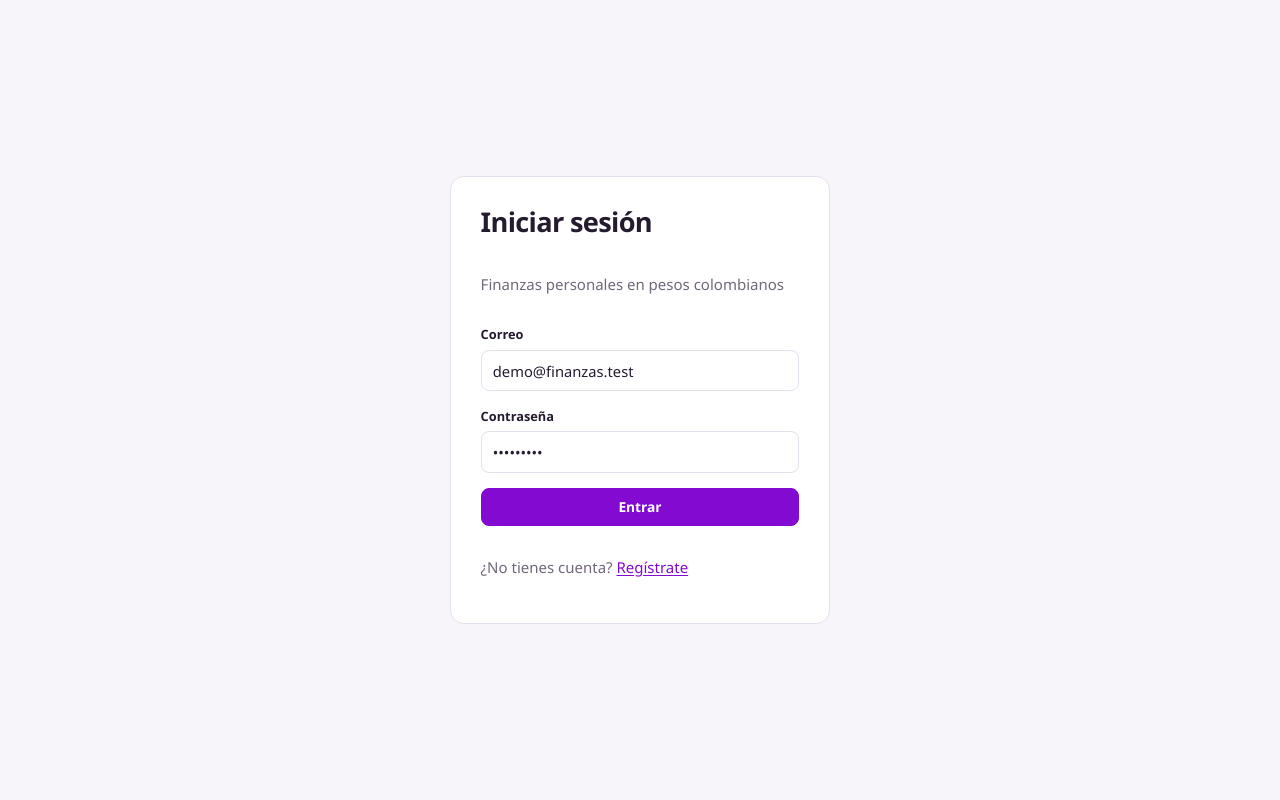
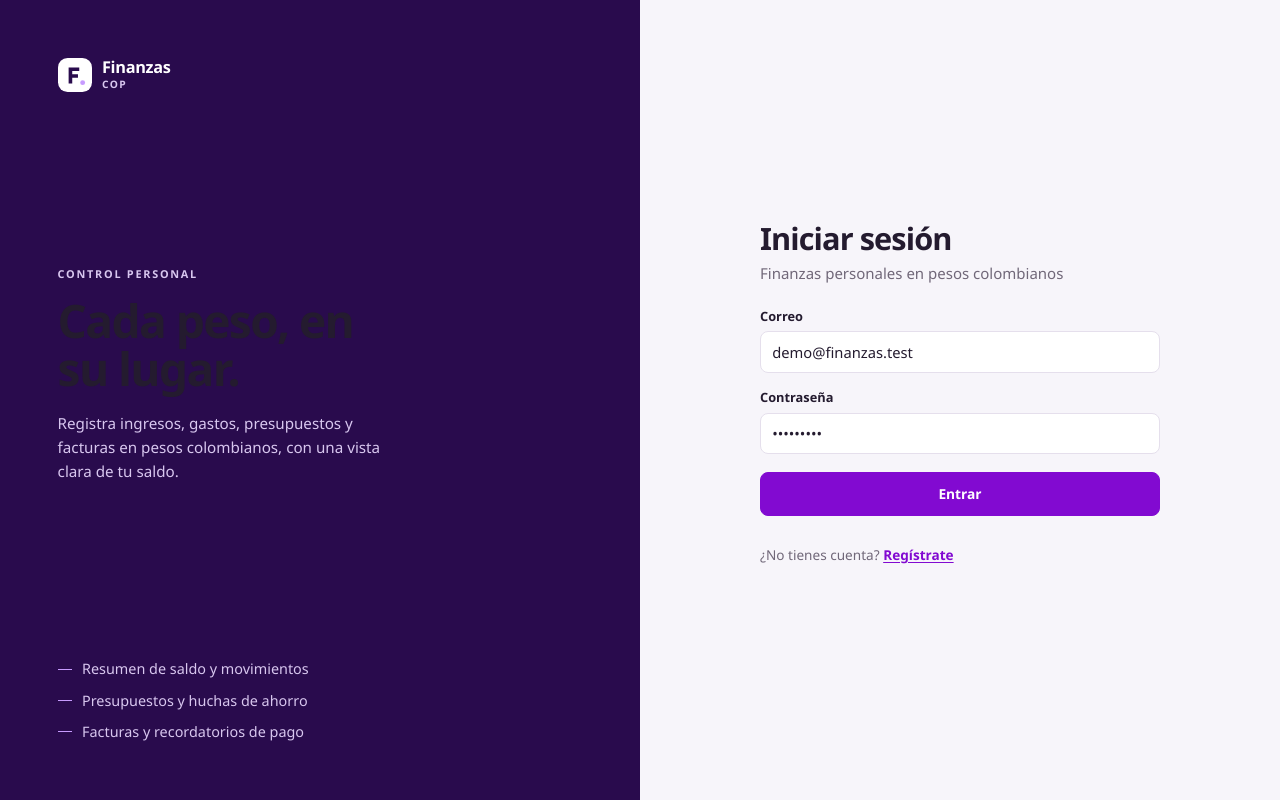
Before and after one commit to RobinsonAG1/Aplicacion-finanzas, a React (Vite) app in the folder frontend/: page /login in a window 1280 px wide. Built offline with nearby package versions, Linux system fonts and the light colour scheme; no server answers.

Commit message:
UI Identidad 3 - acceso dividido con panel de marca

```diff
--- /dev/null
+++ b/frontend/src/components/AuthLayout.tsx
@@ -0,0 +1,50 @@
+import type { ReactNode } from 'react'
+import { Link } from 'react-router-dom'
+import { BrandMark } from './BrandMark'
+
+type AuthLayoutProps = {
+  title: string
+  subtitle: string
+  children: ReactNode
+}
+
+export function AuthLayout({ title, subtitle, children }: AuthLayoutProps) {
+  return (
+    <div className="auth-screen">
+      <aside className="auth-brand">
+        <Link to="/login" className="brand auth-brand-link" aria-label="Finanzas COP">
+          <BrandMark size={34} />
+          <span className="brand-text">
+            <span className="brand-name">Finanzas</span>
+            <span className="brand-sub">COP</span>
+          </span>
+        </Link>
+
+        <div className="auth-brand-copy">
+          <p className="auth-eyebrow">Control personal</p>
+          <h2>Cada peso, en su lugar.</h2>
+          <p>
+            Registra ingresos, gastos, presupuestos y facturas en pesos colombianos, con una
+            vista clara de tu saldo.
+          </p>
+        </div>
+
+        <ul className="auth-points">
+          <li>Resumen de saldo y movimientos</li>
+          <li>Presupuestos y huchas de ahorro</li>
+          <li>Facturas y recordatorios de pago</li>
+        </ul>
+      </aside>
+
+      <main className="auth-main">
+        <div className="auth-card">
+          <header className="auth-head">
+            <h1>{title}</h1>
+            <p className="muted">{subtitle}</p>
+          </header>
+          {children}
+        </div>
+      </main>
+    </div>
+  )
+}
--- a/frontend/src/index.css
+++ b/frontend/src/index.css
@@ -533,7 +533,13 @@ h3 {
 }
 
 /* Autenticación ---------------------------------------------------------- */
-.auth-screen,
+.auth-screen {
+  min-height: 100dvh;
+  display: grid;
+  grid-template-columns: minmax(0, 1fr) minmax(0, 1fr);
+  background: var(--bg);
+}
+
 .center-screen {
   min-height: 100dvh;
   display: grid;
@@ -541,16 +547,143 @@ h3 {
   padding: 1.25rem;
 }
 
+.auth-brand {
+  display: flex;
+  flex-direction: column;
+  justify-content: space-between;
+  gap: 2.5rem;
+  padding: clamp(2rem, 4.5vw, 3.75rem);
+  background: var(--hero-bg);
+  color: var(--hero-text);
+}
+
+.auth-brand-link {
+  align-self: flex-start;
+  padding: 0;
+}
+
+.auth-brand .brand-mark-bg {
+  fill: var(--hero-text);
+}
+
+.auth-brand .brand-mark-fg {
+  fill: var(--hero-bg);
+}
+
+.auth-brand .brand-mark-dot {
+  fill: var(--hero-accent);
+}
+
+.auth-brand .brand-name {
+  color: var(--hero-text);
+}
+
+.auth-brand .brand-sub {
+  color: var(--hero-muted);
+}
+
+.auth-brand-copy {
+  max-width: 34rem;
+}
+
+.auth-eyebrow {
+  margin: 0 0 0.9rem;
+  color: var(--hero-muted);
+  font-size: 0.68rem;
+  font-weight: 700;
+  letter-spacing: 0.16em;
+  text-transform: uppercase;
+}
+
+.auth-brand-copy h2 {
+  max-width: 12ch;
+  margin: 0;
+  font-family: var(--font-display);
+  font-size: clamp(2rem, 3.6vw, 3.1rem);
+  font-weight: 700;
+  line-height: 1.04;
+  letter-spacing: -0.035em;
+}
+
+.auth-brand-copy p:last-child {
+  max-width: 38ch;
+  margin: 1.1rem 0 0;
+  color: var(--hero-muted);
+  font-size: 0.95rem;
+  line-height: 1.6;
+}
+
+.auth-points {
+  list-style: none;
+  margin: 0;
+  padding: 0;
+  display: grid;
+  gap: 0.6rem;
+  max-width: 30rem;
+  color: var(--hero-muted);
+  font-size: 0.9rem;
+}
+
+.auth-points li {
+  display: flex;
+  align-items: center;
+  gap: 0.65rem;
+}
+
+.auth-points li::before {
+  content: '';
+  width: 14px;
+  height: 1px;
+  flex: none;
+  background: var(--hero-accent);
+}
+
+.auth-main {
+  display: flex;
+  align-items: center;
+  justify-content: center;
+  padding: clamp(1.5rem, 5vw, 4rem);
+}
+
 .auth-card {
   width: 100%;
-  max-width: 380px;
-  background: var(--surface);
-  border: 1px solid var(--border);
-  border-radius: var(--radius-lg);
-  padding: 1.85rem;
+  max-width: 400px;
+  display: flex;
+  flex-direction: column;
+  gap: 1.4rem;
+}
+
+.auth-head h1 {
+  margin: 0;
+  font-family: var(--font-display);
+  font-size: clamp(1.7rem, 2.4vw, 2rem);
+  font-weight: 700;
+  letter-spacing: -0.03em;
+}
+
+.auth-head p {
+  margin: 0.4rem 0 0;
+  line-height: 1.5;
+}
+
+.auth-form {
   display: flex;
   flex-direction: column;
   gap: 0.95rem;
+}
+
+.auth-submit {
+  width: 100%;
+  min-height: 44px;
+  margin-top: 0.2rem;
+}
+
+.auth-switch {
+  font-size: 0.85rem;
+}
+
+.auth-switch a {
+  font-weight: 600;
 }
 
 /* Formularios ------------------------------------------------------------ */
@@ -1197,6 +1330,25 @@ select option {
   .charts {
     grid-template-columns: 1fr;
   }
+
+  .auth-screen {
+    grid-template-columns: 1fr;
+  }
+
+  .auth-brand {
+    padding: 1.25rem 1.5rem;
+    gap: 0;
+  }
+
+  .auth-brand-copy,
+  .auth-points {
+    display: none;
+  }
+
+  .auth-main {
+    align-items: flex-start;
+    padding: 2.25rem 1.25rem 3rem;
+  }
 }
 
 @media (max-width: 720px) {
--- a/frontend/src/pages/LoginPage.tsx
+++ b/frontend/src/pages/LoginPage.tsx
@@ -1,6 +1,7 @@
 import { useState } from 'react'
 import type { FormEvent } from 'react'
 import { Link, Navigate, useLocation, useNavigate } from 'react-router-dom'
+import { AuthLayout } from '../components/AuthLayout'
 import { useAuth } from '../features/auth/useAuth'
 import { errorMessage } from '../lib/errors'
 
@@ -31,11 +32,8 @@ export function LoginPage() {
   }
 
   return (
-    <div className="auth-screen">
-      <form className="auth-card" onSubmit={handleSubmit}>
-        <h1>Iniciar sesión</h1>
-        <p className="muted">Finanzas personales en pesos colombianos</p>
-
+    <AuthLayout title="Iniciar sesión" subtitle="Finanzas personales en pesos colombianos">
+      <form className="auth-form" onSubmit={handleSubmit}>
         {error && <p className="alert">{error}</p>}
 
         <label className="field">
@@ -59,14 +57,14 @@ export function LoginPage() {
           />
         </label>
 
-        <button type="submit" className="btn btn-primary" disabled={submitting}>
+        <button type="submit" className="btn btn-primary auth-submit" disabled={submitting}>
           {submitting ? 'Ingresando…' : 'Entrar'}
         </button>
 
-        <p className="muted">
+        <p className="muted auth-switch">
           ¿No tienes cuenta? <Link to="/register">Regístrate</Link>
         </p>
       </form>
-    </div>
+    </AuthLayout>
   )
 }
--- a/frontend/src/pages/RegisterPage.tsx
+++ b/frontend/src/pages/RegisterPage.tsx
@@ -1,6 +1,7 @@
 import { useState } from 'react'
 import type { FormEvent } from 'react'
 import { Link, Navigate, useNavigate } from 'react-router-dom'
+import { AuthLayout } from '../components/AuthLayout'
 import { useAuth } from '../features/auth/useAuth'
 import { errorMessage } from '../lib/errors'
 
@@ -30,11 +31,8 @@ export function RegisterPage() {
   }
 
   return (
-    <div className="auth-screen">
-      <form className="auth-card" onSubmit={handleSubmit}>
-        <h1>Crear cuenta</h1>
-        <p className="muted">Empieza a registrar tus finanzas</p>
-
+    <AuthLayout title="Crear cuenta" subtitle="Crea tu cuenta para empezar a organizar tus finanzas">
+      <form className="auth-form" onSubmit={handleSubmit}>
         {error && <p className="alert">{error}</p>}
 
         <label className="field">
@@ -69,14 +67,14 @@ export function RegisterPage() {
           />
         </label>
 
-        <button type="submit" className="btn btn-primary" disabled={submitting}>
+        <button type="submit" className="btn btn-primary auth-submit" disabled={submitting}>
           {submitting ? 'Creando…' : 'Registrarme'}
         </button>
 
-        <p className="muted">
+        <p className="muted auth-switch">
           ¿Ya tienes cuenta? <Link to="/login">Inicia sesión</Link>
         </p>
       </form>
-    </div>
+    </AuthLayout>
   )
 }
```
